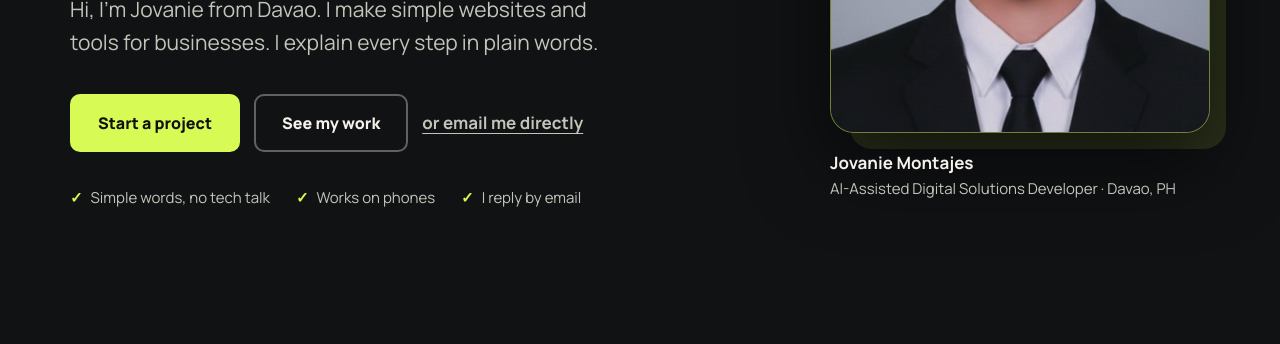
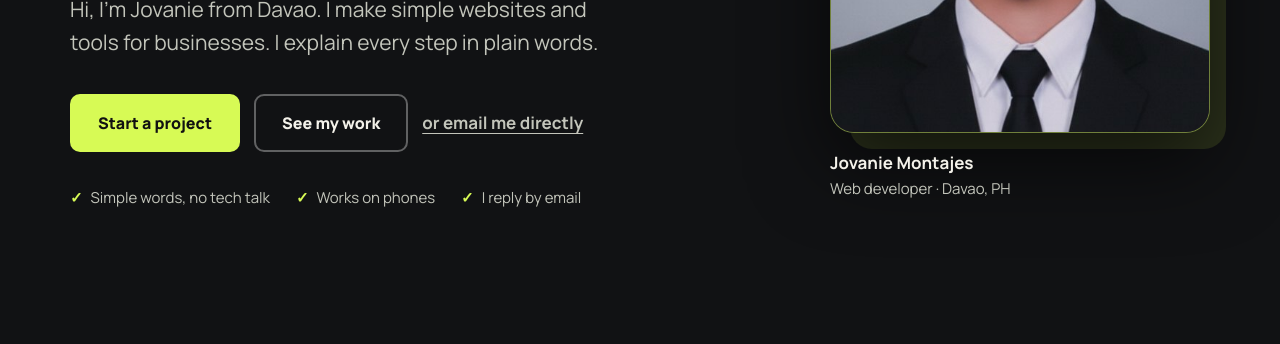
Before and after one commit to jovaniedionesmontajes-stack/jovanie-portfolio, a plain HTML site: page index.html in a window 1280 px wide. Shown: the part 456-800 px from the top of the page. Drawn offline with nearby package versions, Linux system fonts and the light colour scheme.

Commit message:
Add files via upload

```diff
--- a/index.html
+++ b/index.html
@@ -51,7 +51,7 @@
       </div>
       <figure class="hero-photo">
         <div class="photo-frame"><img src="assets/profile.jpg" width="702" height="602" alt="Portrait of Jovanie Montajes in a black suit" fetchpriority="high"></div>
-        <figcaption><strong>Jovanie Montajes</strong><span>AI-Assisted Digital Solutions Developer · Davao, PH</span></figcaption>
+        <figcaption><strong>Jovanie Montajes</strong><span>Web developer · Davao, PH</span></figcaption>
       </figure>
     </section>
 
```
